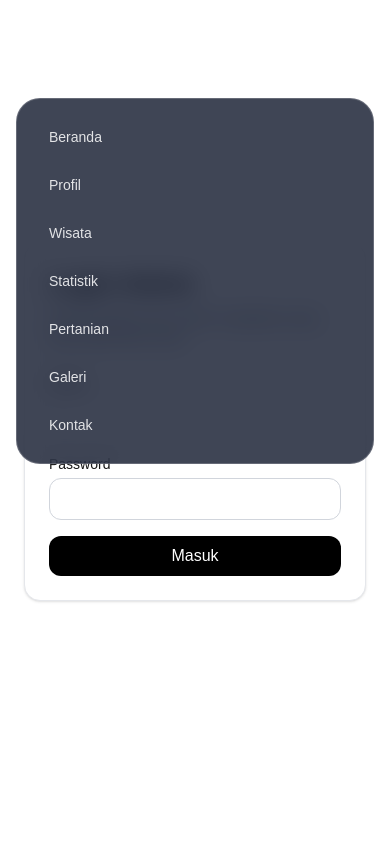
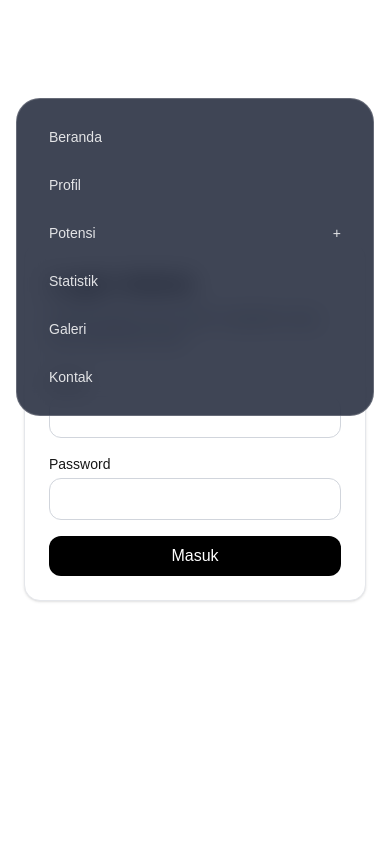
Before and after one commit to dhaniverdant/labuhan-kuris, a Next.js app: page /admin/login in a window 390 px wide. Both pictures are taken after a click on the button "Buka menu navigasi". Shown: the top 844 px of the page. Built offline with nearby package versions, Linux system fonts and the light colour scheme.

Commit message:
put wisata and pertanian in one menu

```diff
--- a/components/navbar.tsx
+++ b/components/navbar.tsx
@@ -1,17 +1,25 @@
-'use client';
+"use client";
 
-import Link from 'next/link';
-import { usePathname } from 'next/navigation';
-import { useState } from 'react';
+import Link from "next/link";
+import { usePathname } from "next/navigation";
+import { useEffect, useRef, useState } from "react";
 
 const navItems = [
-  { label: 'Beranda', href: '/' },
-  { label: 'Profil', href: '/profil' },
-  { label: 'Wisata', href: '/wisata' },
-  { label: 'Statistik', href: '/statistik' },
-  { label: 'Pertanian', href: '/pertanian' },
-  { label: 'Galeri', href: '/galeri' },
-  { label: 'Kontak', href: '/kontak' },
+  { label: "Beranda", href: "/" },
+  { label: "Profil", href: "/profil" },
+  {
+    label: "Potensi",
+    href: "#",
+    children: [
+      { label: "Wisata", href: "/wisata" },
+      { label: "Pertanian", href: "/pertanian" },
+      // { label: "Perikanan", href: "/perikanan" },
+      // { label: "Rumput Laut", href: "/rumput-laut" },
+    ],
+  },
+  { label: "Statistik", href: "/statistik" },
+  { label: "Galeri", href: "/galeri" },
+  { label: "Kontak", href: "/kontak" },
 ];
 
 type MobileMenuState = {
@@ -24,8 +32,10 @@ export default function Navbar() {
 
   const [mobileMenuState, setMobileMenuState] = useState<MobileMenuState>({
     open: false,
-    pathname: '',
+    pathname: "",
   });
+
+  const [mobilePotensiOpen, setMobilePotensiOpen] = useState(false);
 
   const mobileMenuOpen =
     mobileMenuState.open && mobileMenuState.pathname === pathname;
@@ -42,39 +52,106 @@ export default function Navbar() {
       open: false,
       pathname,
     });
+    setMobilePotensiOpen(false);
   };
 
+  const [desktopPotensiOpen, setDesktopPotensiOpen] = useState(false);
+  const desktopPotensiRef = useRef<HTMLDivElement>(null);
+
+  useEffect(() => {
+    function handleClickOutside(event: MouseEvent) {
+      if (
+        desktopPotensiRef.current &&
+        !desktopPotensiRef.current.contains(event.target as Node)
+      ) {
+        setDesktopPotensiOpen(false);
+      }
+    }
+
+    document.addEventListener("mousedown", handleClickOutside);
+
+    return () => {
+      document.removeEventListener("mousedown", handleClickOutside);
+    };
+  }, []);
+
   const isActive = (href: string) => {
-    if (href === '/') return pathname === '/';
-    if (href === '/profil') return pathname === '/profil';
-    if (href === '/kontak') return pathname === '/kontak';
-    if (href === '/wisata') return pathname === '/wisata';
-    if (href === '/pertanian') return pathname === '/pertanian';
-    if (href === '/galeri') return pathname === '/galeri';
-    if (href === '/statistik') return pathname === '/statistik';
-    return false;
+    if (href === "/") return pathname === "/";
+    return pathname === href || pathname.startsWith(`${href}/`);
   };
+
+  const isPotensiActive =
+    pathname.startsWith("/wisata") || pathname === "/pertanian";
 
   return (
     <header className="fixed inset-x-0 top-0 z-50">
       <div className="mx-auto max-w-7xl px-4 py-4 sm:px-6 lg:px-8">
         <div className="flex items-center justify-between rounded-full border border-white/20 bg-white/10 px-4 py-3 text-white backdrop-blur-md md:px-6">
-          <Link href="/" className="text-base font-bold tracking-wide md:text-lg">
+          <Link
+            href="/"
+            className="text-base font-bold tracking-wide md:text-lg"
+          >
             Desa Labuhan Kuris
           </Link>
 
           <nav className="hidden items-center gap-6 md:flex">
-            {navItems.map((item) => (
+            {navItems.map((item) =>
+              item.children ? (
+                <div
+                  key={item.label}
+                  ref={desktopPotensiRef}
+                  className="relative"
+                >
+                  <button
+                    type="button"
+                    onClick={() => setDesktopPotensiOpen((prev) => !prev)}
+                    aria-haspopup="menu"
+                    aria-expanded={desktopPotensiOpen}
+                    className={`flex cursor-pointer items-center gap-1 text-sm font-medium transition ${
+                      isPotensiActive
+                        ? "text-yellow-300"
+                        : "text-white/85 hover:text-white"
+                    }`}
+                  >
+                    {item.label}
+                    <span className="text-xs">
+                      {desktopPotensiOpen ? "▴" : "▾"}
+                    </span>
+                  </button>
+
+                  {desktopPotensiOpen ? (
+                    <div className="absolute left-1/2 top-full z-50 mt-3 w-44 -translate-x-1/2 rounded-2xl border border-white/15 bg-slate-950/95 p-2 shadow-xl backdrop-blur-md">
+                      {item.children.map((child) => (
+                        <Link
+                          key={child.label}
+                          href={child.href}
+                          onClick={() => setDesktopPotensiOpen(false)}
+                          className={`block rounded-xl px-4 py-3 text-sm font-medium transition ${
+                            isActive(child.href)
+                              ? "bg-white/10 text-white"
+                              : "text-white/80 hover:bg-white/10 hover:text-white"
+                          }`}
+                        >
+                          {child.label}
+                        </Link>
+                      ))}
+                    </div>
+                  ) : null}
+                </div>
+              ) : (
                 <Link
                   key={item.label}
                   href={item.href}
                   className={`text-sm font-medium transition ${
-                  isActive(item.href) ? 'text-yellow-300' : 'text-white/85 hover:text-white'
+                    isActive(item.href)
+                      ? "text-yellow-300"
+                      : "text-white/85 hover:text-white"
                   }`}
                 >
                   {item.label}
                 </Link>
-            ))}
+              ),
+            )}
           </nav>
 
           <button
@@ -83,10 +160,31 @@ export default function Navbar() {
             className="inline-flex h-11 w-11 items-center justify-center rounded-full border border-white/25 bg-white/10 md:hidden"
             aria-label="Buka menu navigasi"
           >
-            <svg width="22" height="22" viewBox="0 0 24 24" fill="none" className="text-white">
-              <path d="M4 7H20" stroke="currentColor" strokeWidth="2" strokeLinecap="round" />
-              <path d="M4 12H20" stroke="currentColor" strokeWidth="2" strokeLinecap="round" />
-              <path d="M4 17H20" stroke="currentColor" strokeWidth="2" strokeLinecap="round" />
+            <svg
+              width="22"
+              height="22"
+              viewBox="0 0 24 24"
+              fill="none"
+              className="text-white"
+            >
+              <path
+                d="M4 7H20"
+                stroke="currentColor"
+                strokeWidth="2"
+                strokeLinecap="round"
+              />
+              <path
+                d="M4 12H20"
+                stroke="currentColor"
+                strokeWidth="2"
+                strokeLinecap="round"
+              />
+              <path
+                d="M4 17H20"
+                stroke="currentColor"
+                strokeWidth="2"
+                strokeLinecap="round"
+              />
             </svg>
           </button>
         </div>
@@ -94,20 +192,56 @@ export default function Navbar() {
         {mobileMenuOpen && (
           <div className="mt-3 rounded-3xl border border-white/20 bg-slate-900/80 p-4 text-white backdrop-blur-md md:hidden">
             <nav className="flex flex-col gap-1">
-              {navItems.map((item) => (
+              {navItems.map((item) =>
+                item.children ? (
+                  <div key={item.label}>
+                    <button
+                      type="button"
+                      onClick={() => setMobilePotensiOpen((prev) => !prev)}
+                      className={`flex w-full items-center justify-between rounded-2xl px-4 py-3 text-sm font-medium transition ${
+                        isPotensiActive
+                          ? "bg-white/10 text-white"
+                          : "text-white/85 hover:bg-white/10 hover:text-white"
+                      }`}
+                    >
+                      {item.label}
+                      <span>{mobilePotensiOpen ? "−" : "+"}</span>
+                    </button>
+
+                    {mobilePotensiOpen ? (
+                      <div className="mt-1 space-y-1 pl-4">
+                        {item.children.map((child) => (
+                          <Link
+                            key={child.label}
+                            href={child.href}
+                            onClick={closeMobileMenu}
+                            className={`block rounded-2xl px-4 py-3 text-sm font-medium transition ${
+                              isActive(child.href)
+                                ? "bg-white/10 text-white"
+                                : "text-white/75 hover:bg-white/10 hover:text-white"
+                            }`}
+                          >
+                            {child.label}
+                          </Link>
+                        ))}
+                      </div>
+                    ) : null}
+                  </div>
+                ) : (
                   <Link
                     key={item.label}
                     href={item.href}
                     onClick={closeMobileMenu}
                     className={`rounded-2xl px-4 py-3 text-sm font-medium transition ${
                       isActive(item.href)
-                      ? 'bg-white/10 text-white'
-                      : 'text-white/85 hover:bg-white/10 hover:text-white'
+                        ? "bg-white/10 text-white"
+                        : "text-white/85 hover:bg-white/10 hover:text-white"
                     }`}
                   >
                     {item.label}
                   </Link>
-              ))}
+                ),
+              )}
             </nav>
           </div>
         )}
```
Lines whose indentation alone changed are shown as unchanged.
